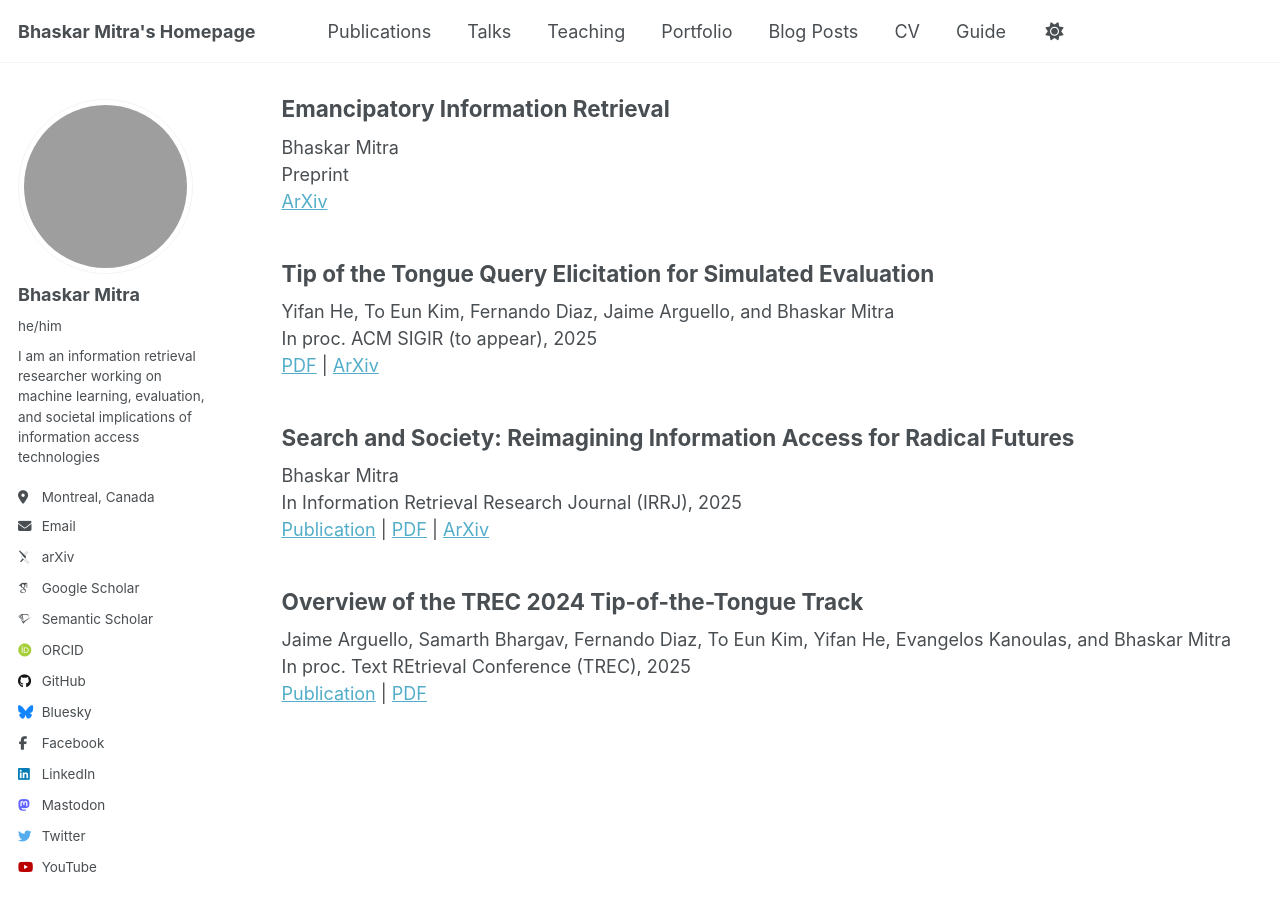
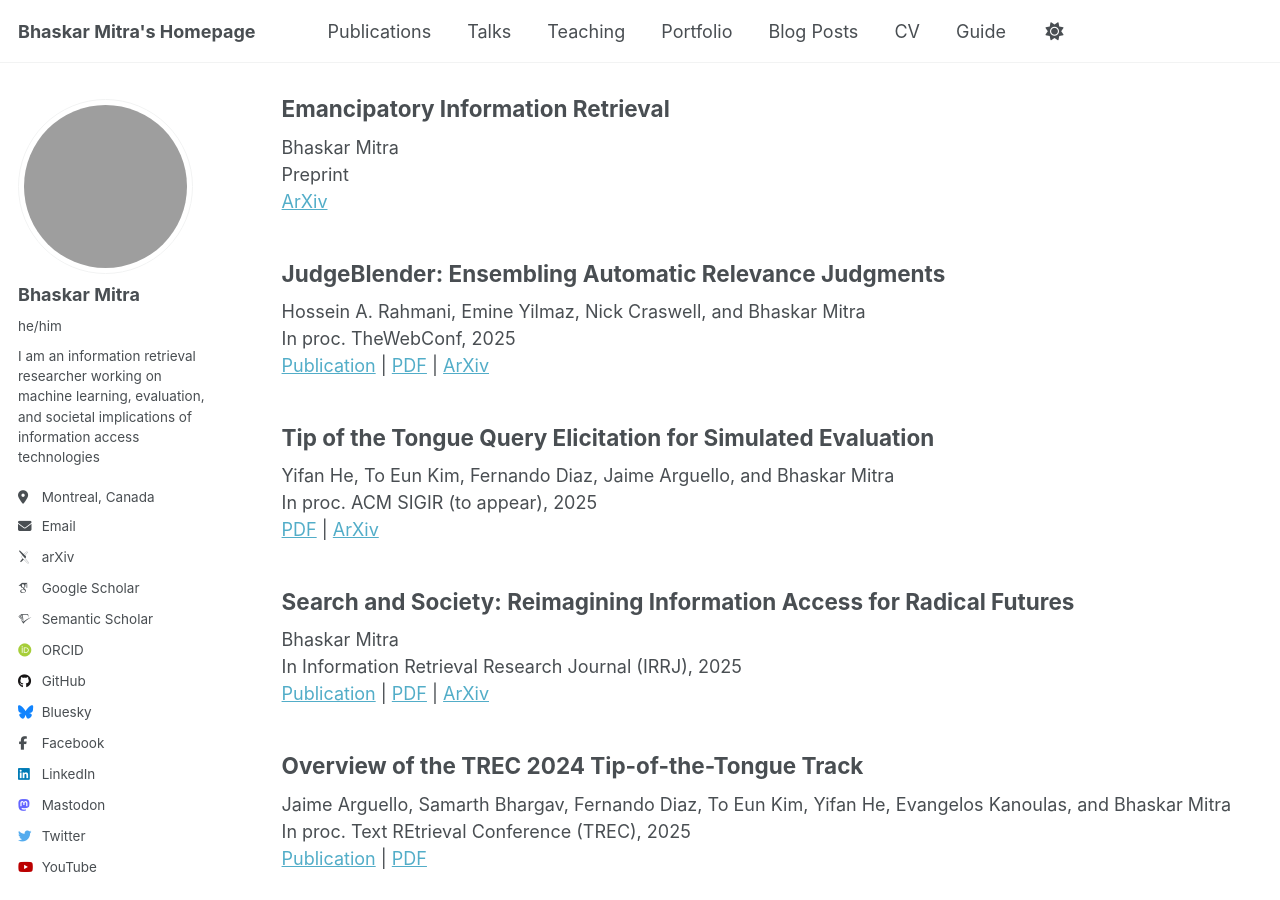
Before and after one commit to bhaskar-mitra/bhaskar-mitra.github.io, a Jekyll site: the page built from _pages/publications.html, in a window 1280 px wide and 900 px high, scrolled down 553 px. Built offline with Jekyll 4.4.1, drawn with Linux system fonts in a browser that asks for light colours; some web fonts are replaced; grey boxes are pictures that could not be loaded.

Commit message:
Update publications.html

```diff
--- a/_pages/publications.html
+++ b/_pages/publications.html
@@ -34,6 +34,12 @@ author_profile: true
     <a href="https://arxiv.org/abs/2501.19241">ArXiv</a>
   </article>
   <article class="archive__item" itemscope itemtype="http://schema.org/CreativeWork">
+    <h2>JudgeBlender: Ensembling Automatic Relevance Judgments</h2>
+    Hossein A. Rahmani, Emine Yilmaz, Nick Craswell, and Bhaskar Mitra<br/>
+    In proc. TheWebConf, 2025<br/>
+    <a href="https://dl.acm.org/doi/10.1145/3701716.3715536">Publication</a> | <a href="../files/3701716.3715536.pdf">PDF</a> | <a href="https://arxiv.org/abs/2412.13268">ArXiv</a>
+  </article>
+  <article class="archive__item" itemscope itemtype="http://schema.org/CreativeWork">
     <h2>Tip of the Tongue Query Elicitation for Simulated Evaluation</h2>
     Yifan He, To Eun Kim, Fernando Diaz, Jaime Arguello, and Bhaskar Mitra<br/>
     In proc. ACM SIGIR (to appear), 2025<br/>
```
